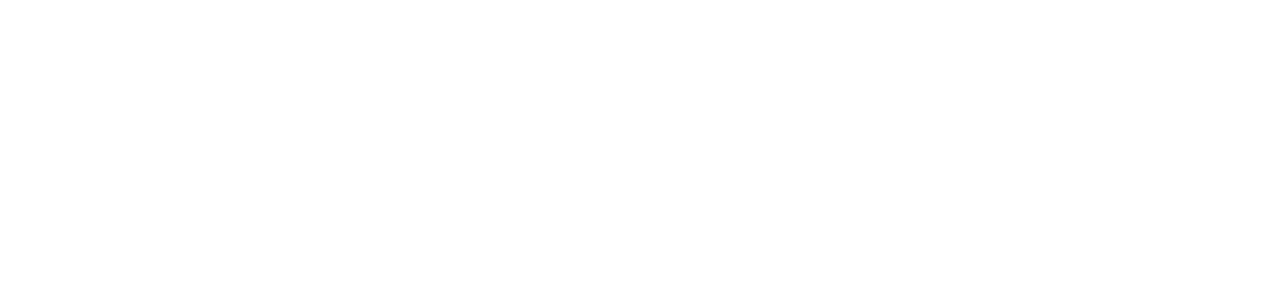
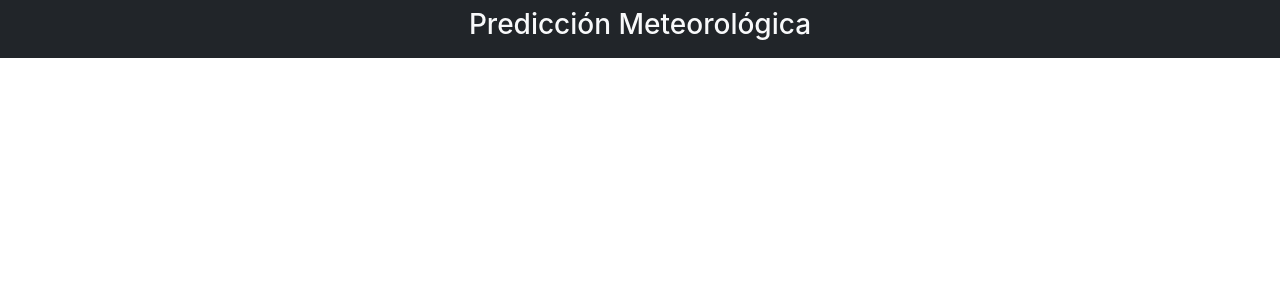
Before and after one commit to devFDom/wheater-app, a React (Create React App) app: page / in a window 1280 px wide. Shown: the top 300 px of the page. Built offline with nearby package versions, Linux system fonts and the light colour scheme.

Commit message:
create NavBar.js

```diff
--- a/public/index.html
+++ b/public/index.html
@@ -24,7 +24,8 @@
       work correctly both with client-side routing and a non-root public URL.
       Learn how to configure a non-root public URL by running `npm run build`.
     -->
-    <title>React App</title>
+    <title>My Wheater App</title>
+    <link href="https://cdn.jsdelivr.net/npm/bootstrap@5.2.0-beta1/dist/css/bootstrap.min.css" rel="stylesheet" integrity="sha384-0evHe/X+R7YkIZDRvuzKMRqM+OrBnVFBL6DOitfPri4tjfHxaWutUpFmBp4vmVor" crossorigin="anonymous">
   </head>
   <body>
     <noscript>You need to enable JavaScript to run this app.</noscript>
--- a/src/App.js
+++ b/src/App.js
@@ -1,8 +1,11 @@
 import './assets/css/App.css';
+import NavBar from './components/NavBar';
 
 function App() {
   return (
     <div className="App">
+
+      <NavBar />
 
     </div>
   );
--- /dev/null
+++ b/src/components/NavBar.js
@@ -0,0 +1,13 @@
+const NavBar = () => {
+  return(
+
+    <nav className="navbar bg-dark text-light mb-5">
+      <div className="container-fluid">
+        <h3 className="mx-auto">Predicción Meteorológica</h3>
+      </div>
+    </nav>
+  );
+
+}
+
+export default NavBar;
```
